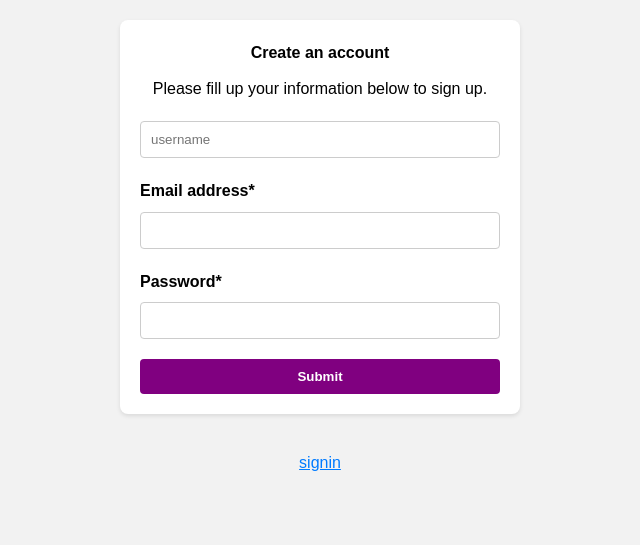
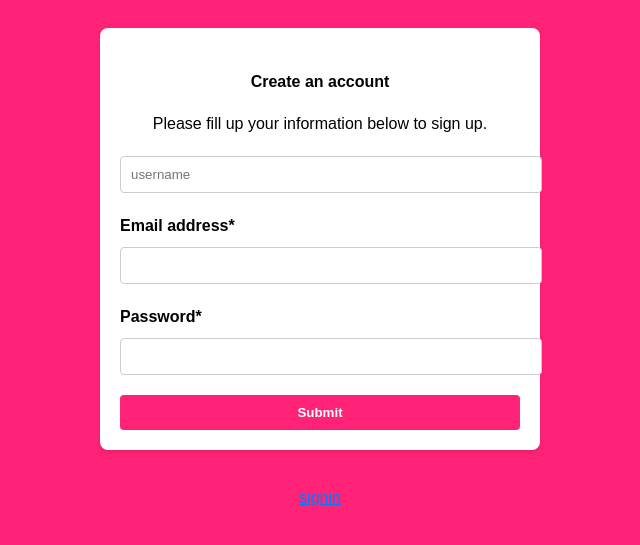
Before and after one commit to meet-projects/Y2-GroupD-Team1, a Flask app: page /signup in a window 1280 px wide. Shown: the top 545 px of the page, without its empty margins (320-960 px from the left). Run offline with Flask 3, Linux system fonts and the light colour scheme.

Commit message:
Update signup.css

```diff
--- a/static/css/signup.css
+++ b/static/css/signup.css
@@ -1,14 +1,8 @@
-/* Reset some default browser styles */
-* {
-  margin: 0;
-  padding: 0;
-  box-sizing: border-box;
-}
 
 body {
   font-family: Arial, sans-serif;
   line-height: 1.6;
-  background-color: #f2f2f2;
+  background-color: #FF2276;
   padding: 20px;
 }
 
@@ -49,7 +43,7 @@ input[type="password"] {
 
 input[type="submit"] {
   width: 100%;
-  background-color: #800080;
+  background-color: #FF2276;
   color: #fff;
   padding: 10px;
   border: none;
```
